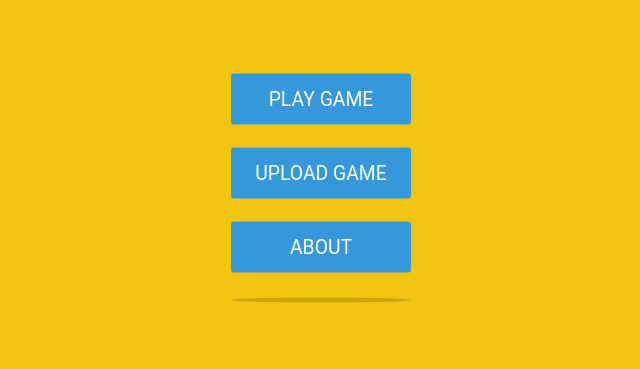
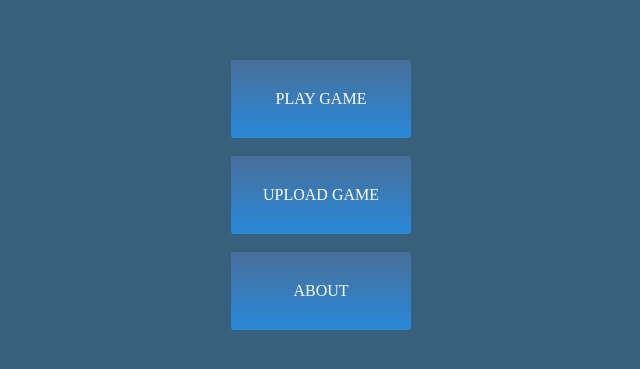
Before and after one commit to AhsanSN/Compendium-for-Games, a website: page pages/home.html in a window 1280 px wide. Shown: the part 141-510 px from the top of the page, without its empty margins (319-959 px from the left). Drawn offline with Linux system fonts and the light colour scheme.

Commit message:
styling done

```diff
--- /dev/null
+++ b/css/homestyle.css
@@ -0,0 +1,40 @@
+.button {
+    /* background: #3498db; */
+    width: 180px;
+    padding: 14px 0;
+    position: relative;
+    left: 50%;
+    top: 50%;
+    transform: translateX(-50%) translateY(-50%);
+    border-radius: 3px;
+    background: linear-gradient(to bottom, rgba(73,110,153,1) 0%,rgba(41,137,216,1) 98%);;
+    transition: 0.3s ease;
+}
+
+body
+{
+    background-color: #36607c;
+    margin : 0vh;
+    height: 100%;
+    padding: 0vh;
+}
+
+.allbuttons {
+    padding: 30vh;
+    text-decoration: none
+}
+
+.button p, a{
+	font-family: "sans-serif";
+	text-align: center;
+	text-transform: uppercase;
+	color: #FFF;
+    user-select: none;
+    text-decoration: none;
+}
+
+.button:hover {
+    cursor: pointer;
+    letter-spacing: 4px;
+    width: 60%;
+}
--- a/pages/home.html
+++ b/pages/home.html
@@ -1,7 +1,7 @@
 <!DOCTYPE html>
 <html>
 <head>
-    <link rel="stylesheet" href="../css/style.css">
+    <link rel="stylesheet" href="../css/homestyle.css">
 </head>
 <body>
     <div class="allbuttons">
```
Also changed, not shown: gameList.txt (added, +7 -0 lines), main.js (+20 -0 lines), pages/renderer.js (+12 -3 lines).
